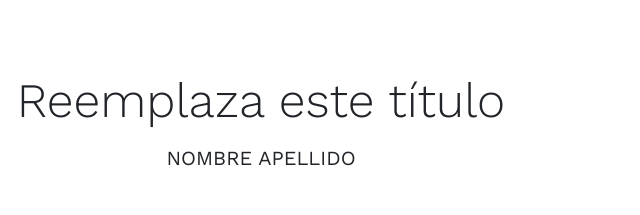
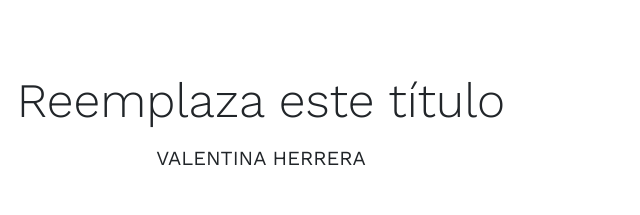
Before and after one commit to vale-herrera/id-clase-01, a plain HTML site: page index.html in a window 1280 px wide. Shown: the top 215 px of the page, 379-1019 px from the left. Drawn offline with nearby package versions, Linux system fonts and the light colour scheme.

Commit message:
Update index.html

```diff
--- a/index.html
+++ b/index.html
@@ -20,7 +20,7 @@
 
                     <h1 class="mb-3 mt-5 text-center display-5 ">Reemplaza este título</h1>
 
-                    <h2 class="mb-5 text-center text-uppercase fs-5">Nombre Apellido</h2>
+                    <h2 class="mb-5 text-center text-uppercase fs-5">Valentina Herrera</h2>
 
                     <p class="lead">Reemplaza este párrafo con un texto introductorio, de una extensión máxima de cien palabras. En este y todos los reemplazos, respeta los colores del código fuente en tu editor. Los colores son indicaciones. Imagina que el editor de código fuente te está indicando: En el lenguaje que reconozco, esto es algo que no debes confundir con eso.</p>
 
@@ -112,7 +112,7 @@
                     <div class="col-12">
                         <p class="d-flex justify-content-between small p-1 m-0">
                             <!--reemplaza el # que sigue con la URL de tu cuenta en GitHub-->
-                            <a href="#" class="link-dark">Nombre Apellido</a>
+                            <a href="#" class="link-dark">Valentina Herrera</a>
                             <a href="https://github.com/profesorfaco/dno075-2022-1/" class="link-dark">Infografía Digital</a>
                             <a href="https://github.com/profesorfaco/dno075-2022-1/tree/main/clase-01" class="d-none d-lg-inline link-dark">Lunes 7 de marzo, 2022</a>
                         </p>
```
